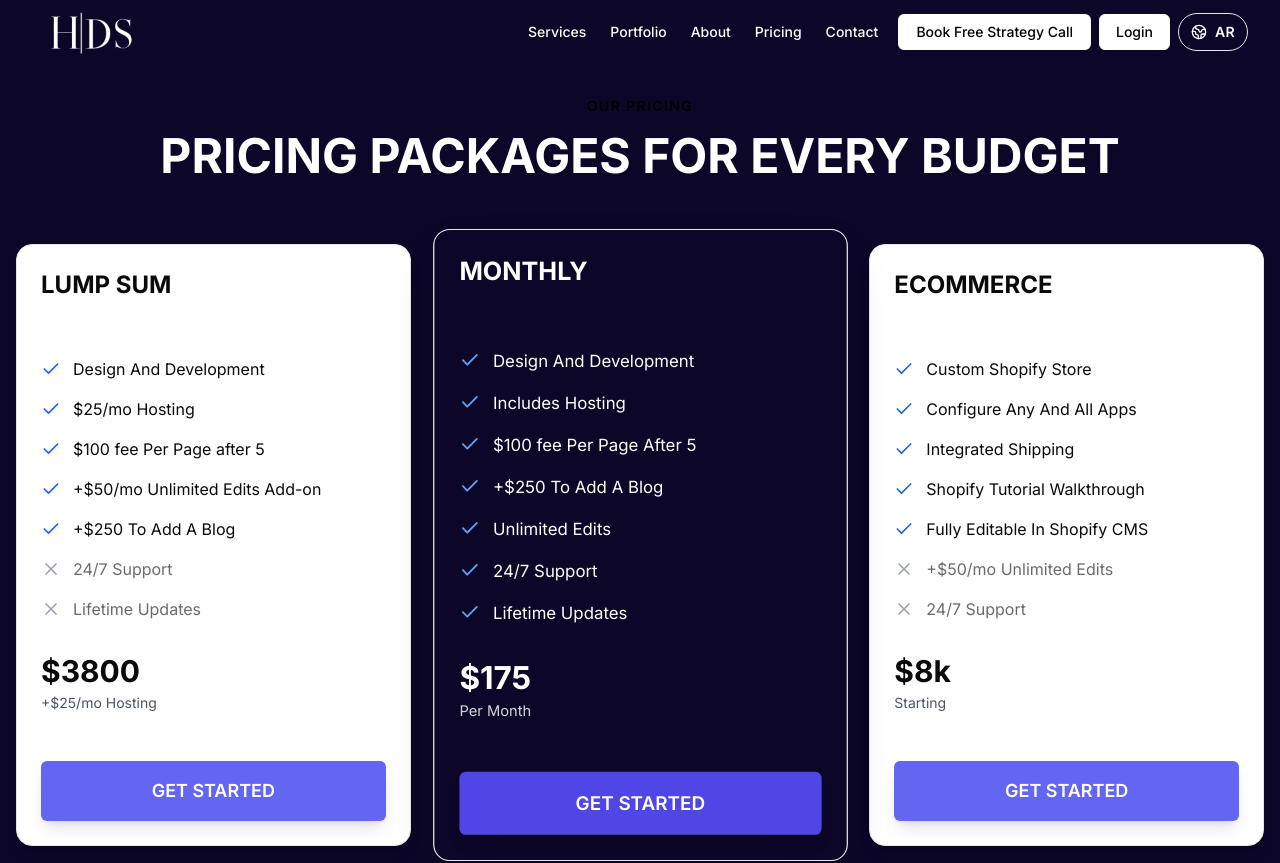
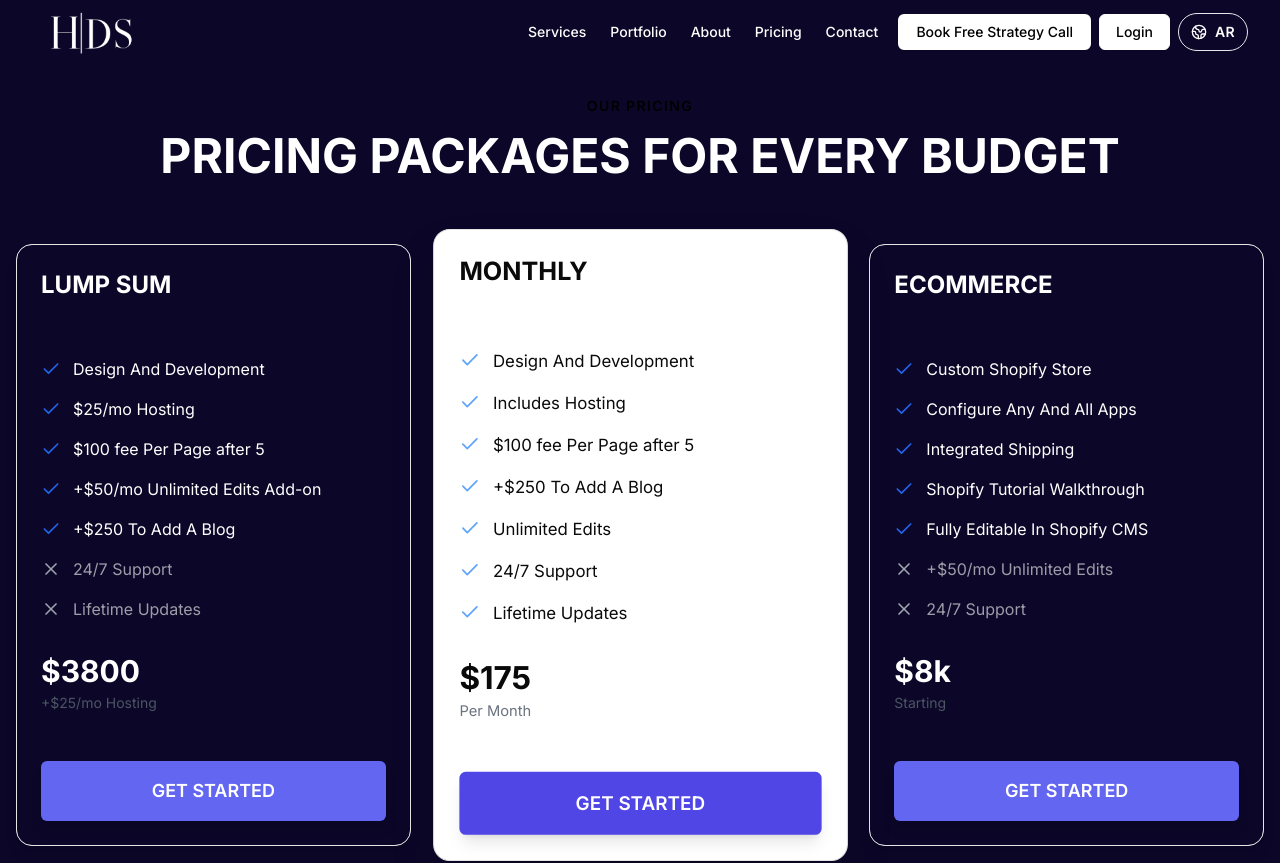
Before and after one commit to mohhef/Hefny-Digital, a Next.js app in the folder hefny-digital-frontend/: page /en/pricing in a window 1280 px wide. Shown: the top 863 px of the page. Built offline with nearby package versions, Linux system fonts and the light colour scheme.

Commit message:
Fix page

```diff
--- a/hefny-digital-frontend/messages/ar.json
+++ b/hefny-digital-frontend/messages/ar.json
@@ -237,5 +237,42 @@
   "bookingCalendar": {
     "scheduleFreeConsultation": "حدد موعدًا لاستشارتك المجانية",
     "selectDateAndTime": "حدد التاريخ والوقت"
+  },
+  "pricing": {
+    "title": "أسعارنا",
+    "subtitle": "باقات الأسعار لكل ميزانية",
+    "lumpSum": {
+      "title": "المبلغ الإجمالي",
+      "price": "$3800",
+      "hosting": "+25 دولار/شهر للاستضافة"
+    },
+    "monthly": {
+      "title": "شهري",
+      "price": "$175",
+      "perMonth": "في الشهر"
+    },
+    "ecommerce": {
+      "title": "التجارة الإلكترونية",
+      "price": "$8k",
+      "starting": "ابتداءً من"
+    },
+    "getStarted": "ابدأ الآن",
+    "features": {
+      "designAndDevelopment": "التصميم والتطوير",
+      "hosting": "25 دولار/شهر للاستضافة",
+      "additionalPageFee": "رسوم 100 دولار لكل صفحة إضافية بعد 5 صفحات",
+      "unlimitedEditsAddon": "+50 دولار/شهر للتعديلات غير المحدودة",
+      "addBlog": "+250 دولار لإضافة مدونة",
+      "support": "دعم على مدار الساعة",
+      "lifetimeUpdates": "تحديثات مدى الحياة",
+      "includesHosting": "يشمل الاستضافة",
+      "unlimitedEdits": "تعديلات غير محدودة",
+      "customShopify": "متجر Shopify مخصص",
+      "configureApps": "تكوين أي وجميع التطبيقات",
+      "integratedShipping": "شحن متكامل",
+      "shopifyTutorial": "دليل تعليمي لـ Shopify",
+      "fullyEditable": "قابل للتحرير بالكامل في نظام إدارة المحتوى Shopify",
+      "unlimitedEditsMonthly": "+50 دولار/شهر للتعديلات غير المحدودة"
+    }
   }
 }
--- a/hefny-digital-frontend/messages/en.json
+++ b/hefny-digital-frontend/messages/en.json
@@ -255,5 +255,42 @@
   "bookingCalendar": {
     "scheduleFreeConsultation": "Schedule Your Free Consultation",
     "selectDateAndTime": "Select a Date and Time"
+  },
+  "pricing": {
+    "title": "OUR PRICING",
+    "subtitle": "PRICING PACKAGES FOR EVERY BUDGET",
+    "lumpSum": {
+      "title": "LUMP SUM",
+      "price": "$3800",
+      "hosting": "+$25/mo Hosting"
+    },
+    "monthly": {
+      "title": "MONTHLY",
+      "price": "$175",
+      "perMonth": "Per Month"
+    },
+    "ecommerce": {
+      "title": "ECOMMERCE",
+      "price": "$8k",
+      "starting": "Starting"
+    },
+    "getStarted": "GET STARTED",
+    "features": {
+      "designAndDevelopment": "Design And Development",
+      "hosting": "$25/mo Hosting",
+      "additionalPageFee": "$100 fee Per Page after 5",
+      "unlimitedEditsAddon": "+$50/mo Unlimited Edits Add-on",
+      "addBlog": "+$250 To Add A Blog",
+      "support": "24/7 Support",
+      "lifetimeUpdates": "Lifetime Updates",
+      "includesHosting": "Includes Hosting",
+      "unlimitedEdits": "Unlimited Edits",
+      "customShopify": "Custom Shopify Store",
+      "configureApps": "Configure Any And All Apps",
+      "integratedShipping": "Integrated Shipping",
+      "shopifyTutorial": "Shopify Tutorial Walkthrough",
+      "fullyEditable": "Fully Editable In Shopify CMS",
+      "unlimitedEditsMonthly": "+$50/mo Unlimited Edits"
+    }
   }
 }
--- a/hefny-digital-frontend/src/app/[locale]/pricing/page.tsx
+++ b/hefny-digital-frontend/src/app/[locale]/pricing/page.tsx
@@ -8,8 +8,11 @@ import {
 } from "@/components/ui/card";
 import { Link } from "@/i18n/routing";
 import { Check, X } from "lucide-react";
+import { useTranslations } from "next-intl";
 
 export default function PricingPage() {
+  const t = useTranslations("pricing");
+
   return (
     <main className="min-h-screen bg-gradient-to-br from-[rgb(12,7,40)] to-[rgb(12,7,40)]">
       <Navbar />
@@ -18,94 +21,133 @@ export default function PricingPage() {
         <div className="container mx-auto px-4">
           <div className="text-center mb-16">
             <h2 className="text-sm font-semibold tracking-widest text-black-600 uppercase mb-4">
-              OUR PRICING
+              {t("title")}
             </h2>
             <h3 className="text-4xl md:text-5xl font-bold text-white">
-              PRICING PACKAGES FOR EVERY BUDGET
+              {t("subtitle")}
             </h3>
           </div>
 
           <div className="grid md:grid-cols-3 gap-8 max-w-7xl mx-auto">
             {/* Lump Sum Plan */}
-            <Card className="relative bg-white shadow-lg rounded-2xl">
+            <Card className="relative text-white bg-gradient-to-br from-[rgb(12,7,40)] to-[rgb(12,7,40)] shadow-lg rounded-2xl">
               <CardHeader className="p-6">
-                <h3 className="text-2xl font-bold mb-2">LUMP SUM</h3>
+                <h3 className="text-2xl font-bold mb-2">
+                  {t("lumpSum.title")}
+                </h3>
               </CardHeader>
               <CardContent className="p-6">
                 <ul className="space-y-4 mb-8">
-                  <Feature text="Design And Development" included />
-                  <Feature text="$25/mo Hosting" included />
-                  <Feature text="$100 fee Per Page after 5" included />
-                  <Feature text="+$50/mo Unlimited Edits Add-on" included />
-                  <Feature text="+$250 To Add A Blog" included />
-                  <Feature text="24/7 Support" included={false} />
-                  <Feature text="Lifetime Updates" included={false} />
+                  <Feature text={t("features.designAndDevelopment")} included />
+                  <Feature text={t("features.hosting")} included />
+                  <Feature text={t("features.additionalPageFee")} included />
+                  <Feature text={t("features.unlimitedEditsAddon")} included />
+                  <Feature text={t("features.addBlog")} included />
+                  <Feature text={t("features.support")} included={false} />
+                  <Feature
+                    text={t("features.lifetimeUpdates")}
+                    included={false}
+                  />
                 </ul>
-                <div className="text-3xl font-bold mb-1">$3800</div>
-                <div className="text-sm text-gray-600">+$25/mo Hosting</div>
+                <div className="text-3xl font-bold mb-1">
+                  {t("lumpSum.price")}
+                </div>
+                <div className="text-sm text-gray-600">
+                  {t("lumpSum.hosting")}
+                </div>
               </CardContent>
               <CardFooter className="p-6">
                 {/* @ts-expect-error idk */}
                 <Link href="book-strategy-call"
                   className="w-full bg-indigo-500 inline-block px-8 py-4 text-lg text-center font-semibold text-white rounded-md shadow-lg hover:bg-blue-700 transition-colors duration-200 hover:shadow-xl"
                 >
-                  GET STARTED
+                  {t("getStarted")}
                 </Link>
               </CardFooter>
             </Card>
 
-            {/* Monthly Plan */}
-            <Card className="relative bg-gradient-to-br from-[rgb(12,7,40)] to-[rgb(12,7,40)] text-white shadow-2xl rounded-2xl scale-105 z-10">
+            <Card className="relative bg-white shadow-2xl rounded-2xl scale-105 z-10">
               <CardHeader className="p-6">
-                <h3 className="text-2xl font-bold mb-2">MONTHLY</h3>
+                <h3 className="text-2xl font-bold mb-2">
+                  {t("monthly.title")}
+                </h3>
               </CardHeader>
               <CardContent className="p-6">
                 <ul className="space-y-4 mb-8">
-                  <Feature text="Design And Development" included light />
-                  <Feature text="Includes Hosting" included light />
-                  <Feature text="$100 fee Per Page After 5" included light />
-                  <Feature text="+$250 To Add A Blog" included light />
-                  <Feature text="Unlimited Edits" included light />
-                  <Feature text="24/7 Support" included light />
-                  <Feature text="Lifetime Updates" included light />
+                  <Feature
+                    text={t("features.designAndDevelopment")}
+                    included
+                    light
+                  />
+                  <Feature
+                    text={t("features.includesHosting")}
+                    included
+                    light
+                  />
+                  <Feature
+                    text={t("features.additionalPageFee")}
+                    included
+                    light
+                  />
+                  <Feature text={t("features.addBlog")} included light />
+                  <Feature text={t("features.unlimitedEdits")} included light />
+                  <Feature text={t("features.support")} included light />
+                  <Feature
+                    text={t("features.lifetimeUpdates")}
+                    included
+                    light
+                  />
                 </ul>
-                <div className="text-3xl font-bold mb-1">$175</div>
-                <div className="text-sm text-gray-300">Per Month</div>
+                <div className="text-3xl font-bold mb-1">
+                  {t("monthly.price")}
+                </div>
+                <div className="text-sm text-gray-500">
+                  {t("monthly.perMonth")}
+                </div>
               </CardContent>
               <CardFooter className="p-6">
                 {/* @ts-expect-error idk */}
                 <Link href="book-strategy-call"
                   className="w-full bg-indigo-600 hover:bg-indigo-700 inline-block px-8 py-4 text-lg text-center font-semibold text-white rounded-md shadow-lg transition-colors duration-200 hover:shadow-xl"
                 >
-                  GET STARTED
+                  {t("getStarted")}
                 </Link>
               </CardFooter>
             </Card>
 
             {/* Ecommerce Plan */}
-            <Card className="relative bg-white shadow-lg rounded-2xl">
+            <Card className="relative bg-gradient-to-br from-[rgb(12,7,40)] to-[rgb(12,7,40)] text-white shadow-lg rounded-2xl">
               <CardHeader className="p-6">
-                <h3 className="text-2xl font-bold mb-2">ECOMMERCE</h3>
+                <h3 className="text-2xl font-bold mb-2">
+                  {t("ecommerce.title")}
+                </h3>
               </CardHeader>
               <CardContent className="p-6">
                 <ul className="space-y-4 mb-8">
-                  <Feature text="Custom Shopify Store" included />
-                  <Feature text="Configure Any And All Apps" included />
-                  <Feature text="Integrated Shipping" included />
-                  <Feature text="Shopify Tutorial Walkthrough" included />
-                  <Feature text="Fully Editable In Shopify CMS" included />
-                  <Feature text="+$50/mo Unlimited Edits" included={false} />
-                  <Feature text="24/7 Support" included={false} />
+                  <Feature text={t("features.customShopify")} included />
+                  <Feature text={t("features.configureApps")} included />
+                  <Feature text={t("features.integratedShipping")} included />
+                  <Feature text={t("features.shopifyTutorial")} included />
+                  <Feature text={t("features.fullyEditable")} included />
+                  <Feature
+                    text={t("features.unlimitedEditsMonthly")}
+                    included={false}
+                  />
+                  <Feature text={t("features.support")} included={false} />
                 </ul>
-                <div className="text-3xl font-bold mb-1">$8k</div>
-                <div className="text-sm text-gray-600">Starting</div>
+                <div className="text-3xl font-bold mb-1">
+                  {t("ecommerce.price")}
+                </div>
+                <div className="text-sm text-gray-600">
+                  {t("ecommerce.starting")}
+                </div>
               </CardContent>
               <CardFooter className="p-6">
                 {/* @ts-expect-error idk */}
                 <Link href="/book-strategy-call"
                   className="w-full bg-indigo-500 inline-block px-8 py-4 text-lg text-center font-semibold text-white rounded-md shadow-lg hover:bg-blue-700 transition-colors duration-200 hover:shadow-xl"
                 >
-                  GET STARTED
+                  {t("getStarted")}
                 </Link>
               </CardFooter>
             </Card>
```
